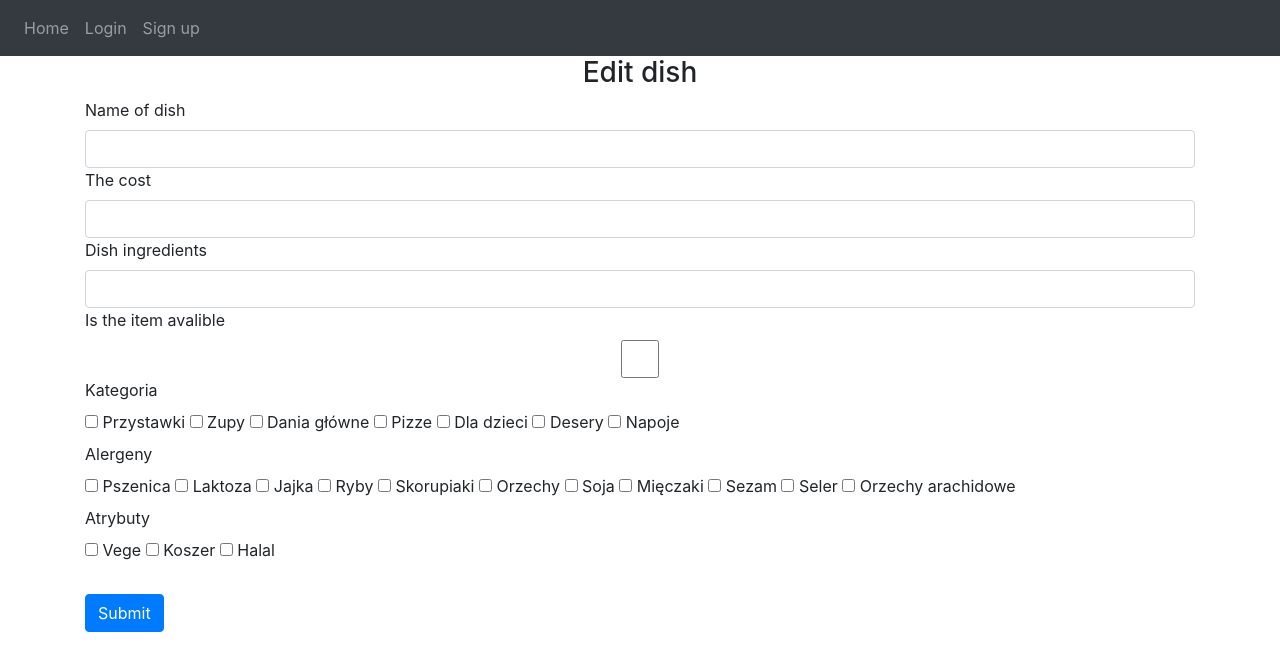
After one commit to Jakniewi/Website-Design-Project, a Flask app: template bazyDanych2powrotKrola/website/templates/edit.html in a window 1280 px wide. The commit adds this page. Shown: the top 671 px of the page. Run offline with Flask 3, Linux system fonts and the light colour scheme; the template is opened without the code that fills it, so the values that code supplies are empty; some libraries are stand-ins or nearby versions.

Commit message:
edytowanie dań

```diff
--- a/bazyDanych2powrotKrola/website/static/index.js
+++ b/bazyDanych2powrotKrola/website/static/index.js
@@ -2,7 +2,17 @@ function Rate(DishName, rating) {
     fetch('/rate', {
         method: 'POST',
         body: JSON.stringify({ DishName: DishName , rating: rating})
-        }).then((_res) => {
-            window.location.href = "/";
         });
 }
+function onlyOne(checkbox) {
+    var checkboxes = document.getElementsByName(checkbox.name)
+    checkboxes.forEach((item) => {
+        if (item !== checkbox) item.checked = false
+    })
+}
+
+function EditD(id){
+    session['edit'] = id;
+    console.log(id);
+    window.location.href = "/";
+}
--- a/bazyDanych2powrotKrola/website/templates/base.html
+++ b/bazyDanych2powrotKrola/website/templates/base.html
@@ -84,20 +84,9 @@
         integrity="sha384-JZR6Spejh4U02d8jOt6vLEHfe/JQGiRRSQQxSfFWpi1MquVdAyjUar5+76PVCmYl"
         crossorigin="anonymous"
         ></script>
-        <script type="text/javascript">
-
+        <script type="text/javascript" src="{{url_for('static',filename='index.js')}}">
         </script>
-        {% block javascript %}
-        <script type="text/javascript">
-          function Rate(DishName, rating) {
-            fetch('/rate',
-        {method: 'POST',
-            body: JSON.stringify({ DishName: DishName , rating: rating})
-        }).then((_res) => {
-            window.location.href = "/";
-        });
-            }
-    </script>
-    {% endblock %}
+        {% block scripts %}
+        {% endblock %}
     </body>
 </html>
--- /dev/null
+++ b/bazyDanych2powrotKrola/website/templates/edit.html
@@ -0,0 +1,76 @@
+{% extends "base.html" %} {% block title %}Edit Dish{% endblock %}
+{% block content %}
+<form method="POST">
+    <h3 align="center">Edit dish</h3>
+    <div class="form=group">
+        <label for="dishname">Name of dish</label>
+        <input type="text" class="form-control" id="dishname" name="dishname" value="{{Dish.Name}}"/>
+    </div>
+    <div class="form=group">
+        <label for="dishcost">The cost</label>
+        <input type="number" class="form-control" id="dishcost" name="dishcost" value="{{Dish.Price}}"/>
+    </div>
+    <div class="form=group">
+        <label for="dishIngredients">Dish ingredients</label>
+        <input type="text" class="form-control" id="dishIngredients" name="dishIngredients" value="{{Dish.Ingredients}}"/>
+    </div>
+    <div class="form=group">
+        <label for="dishsold">Is the item avalible</label><br/>
+        <input type="checkbox" class="form-control" id="dishsold" name="dishsold" {% if Dish.Avalible %}checked{% endif %}/>
+    </div>
+    <div class="kategoria">
+        <label for="kategoria">Kategoria</label><br>
+        <input type="checkbox" class="radio" id="c1" name="category" value="Przystawki" onCLick="onlyOne(this)">
+        <label for="vehicle1"> Przystawki</label>
+        <input type="checkbox" class="radio" id="c3" name="category" value="Zupy" onCLick="onlyOne(this)">
+        <label for="vehicle2"> Zupy</label>
+        <input type="checkbox" class="radio" id="c3" name="category" value="Dania główne" onCLick="onlyOne(this)">
+        <label for="vehicle2"> Dania główne</label>
+        <input type="checkbox" class="radio" id="c3" name="category" value="Pizze" onCLick="onlyOne(this)">
+        <label for="vehicle2"> Pizze</label>
+        <input type="checkbox" class="radio" id="c5" name="category" value="Dla dzieci" onCLick="onlyOne(this)">
+        <label for="vehicle2"> Dla dzieci</label>
+        <input type="checkbox" class="radio" id="c4" name="category" value="Desery" onCLick="onlyOne(this)">
+        <label for="vehicle2"> Desery</label>
+        <input type="checkbox" class="radio" id="c5" name="category" value="Napoje" onCLick="onlyOne(this)">
+        <label for="vehicle2"> Napoje</label>
+
+    </div>
+    <div class="alegee">
+        <label for="alegee">Alergeny</label><br>
+        <input type="checkbox" id="a1" name="a1" {% if Alergeny[0] %}checked{% endif %}>
+        <label for="vehicle1"> Pszenica</label >
+        <input type="checkbox" id="a2" name="a2" {% if Alergeny[1] %}checked{% endif %}>
+        <label for="vehicle2"> Laktoza</label>
+        <input type="checkbox" id="a3" name="a3" {% if Alergeny[2] %}checked{% endif %}>
+        <label for="vehicle3"> Jajka</label>
+        <input type="checkbox" id="a4" name="a4" {% if Alergeny[3] %}checked{% endif %}>
+        <label for="vehicle3"> Ryby</label>
+        <input type="checkbox" id="a5" name="a5" {% if Alergeny[4] %}checked{% endif %}>
+        <label for="vehicle3"> Skorupiaki</label>
+        <input type="checkbox" id="a6" name="a6" {% if Alergeny[5] %}checked{% endif %}>
+        <label for="vehicle3"> Orzechy</label>
+        <input type="checkbox" id="a7" name="a7" {% if Alergeny[6] %}checked{% endif %}>
+        <label for="vehicle3"> Soja</label>
+        <input type="checkbox" id="a8" name="a8" {% if Alergeny[7] %}checked{% endif %}>
+        <label for="vehicle3"> Mięczaki</label>
+        <input type="checkbox" id="a9" name="a9" {% if Alergeny[8] %}checked{% endif %}>
+        <label for="vehicle3"> Sezam</label>
+        <input type="checkbox" id="a10" name="a10" {% if Alergeny[9] %}checked{% endif %}>
+        <label for="vehicle3"> Seler</label>
+        <input type="checkbox" id="a11" name="a11" {% if Alergeny[10] %}checked{% endif %}>
+        <label for="vehicle3"> Orzechy arachidowe</label>
+    </div>
+    <div class="atrybuty">
+        <label for="atrybuty">Atrybuty</label><br>
+        <input type="checkbox" id="b1" name="b1" {% if Dish.Vege %}checked{% endif %}>
+        <label for="vehicle1"> Vege</label>
+        <input type="checkbox" id="b2" name="b2" {% if Dish.Kosher %}checked{% endif %}>
+        <label for="vehicle2"> Koszer</label>
+        <input type="checkbox" id="b3" name="b3" {% if Dish.Halal %}checked{% endif %}>
+        <label for="vehicle2"> Halal</label>
+    </div>
+    <br/>
+    <button type="submit" class="btn btn-primary">Submit</button>
+</form>
+{% endblock %}
```
Also changed, not shown: bazyDanych2powrotKrola/website/dishes.py (+72 -4 lines), bazyDanych2powrotKrola/website/templates/home.html (+6 -2 lines), bazyDanych2powrotKrola/website/views.py (+4 -13 lines).
